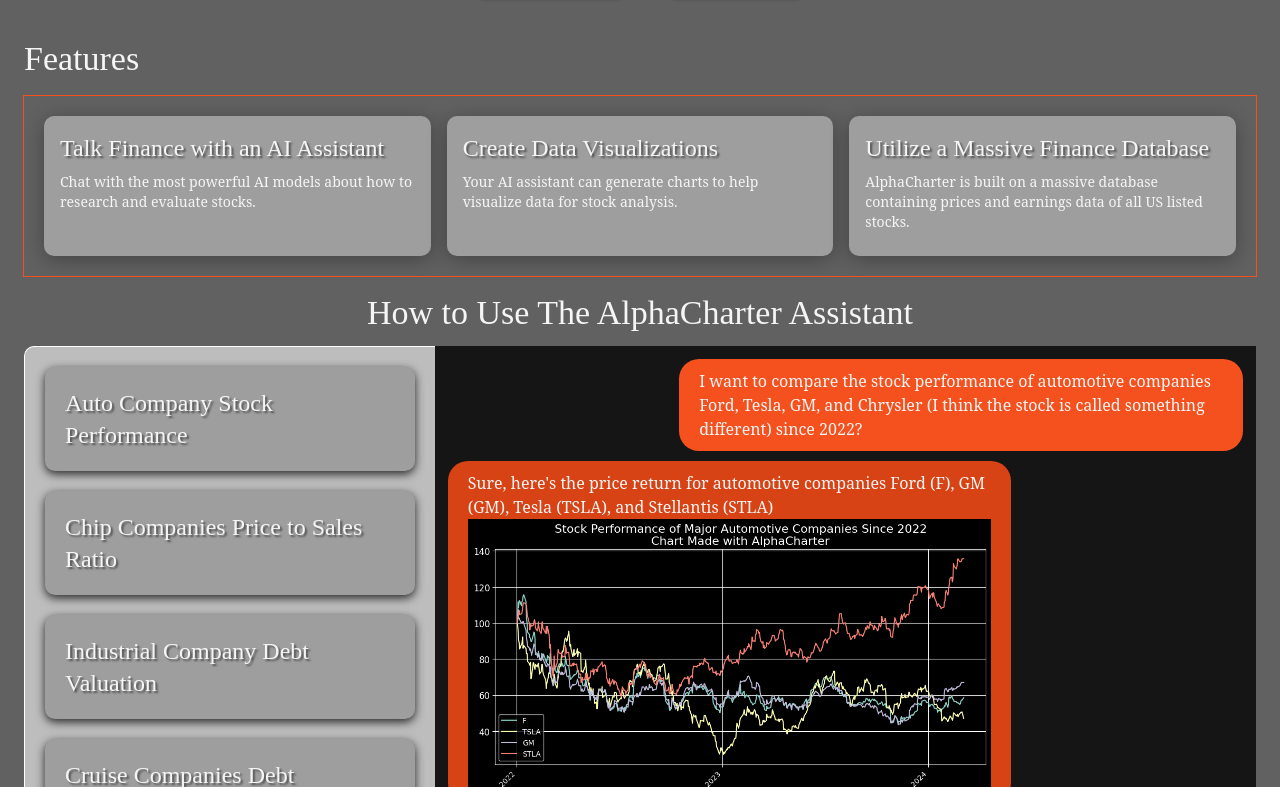
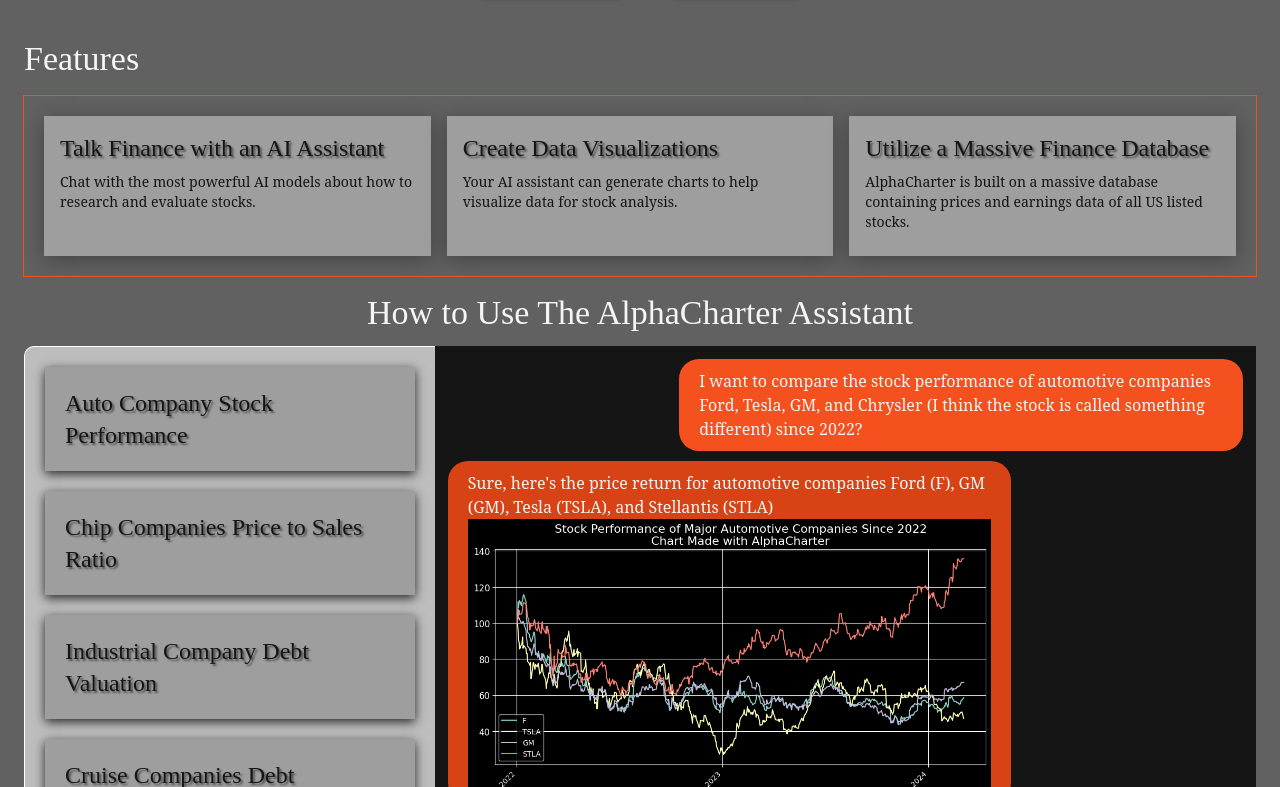
Before and after one commit to SailingSF/alphacharter-frontend, a React (Create React App) app: page / in a window 1280 px wide. Shown: the part 533-1320 px from the top of the page. Built offline with nearby package versions, Linux system fonts and the light colour scheme.

Commit message:
change paper style

```diff
--- a/src/theme.js
+++ b/src/theme.js
@@ -16,12 +16,14 @@ const theme = createTheme({
         dark: '#161516',
         light: '#F5F5F5', // gray 100
         medium: '#bdbdbd',
+        paper: '#F5F5F5',
     },
     text: {
         primary: '#f5f5f5', //white
         header: '#FFA000', //amber 700
         dark: '#161516',
         light: '#F5F5F5', //grey 100
+        paper: '#9E9E9E'
     },
 
   },
@@ -55,6 +57,16 @@ const theme = createTheme({
   },
   shape: {
     borderRadius: '10px'
+  },
+  components: {
+    MuiPaper: {
+      styleOverrides: {
+        root: {
+          color: '#161516',
+          borderRadius: 0,             // Removing rounded corners
+        }
+      }
+    }
   }
   // Add more theme customization here
 });
```
